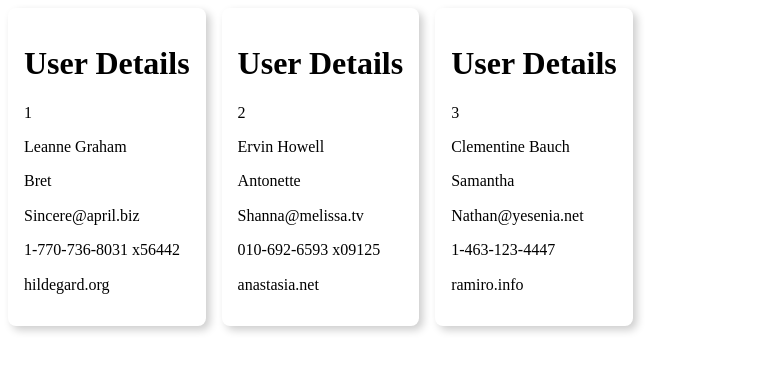
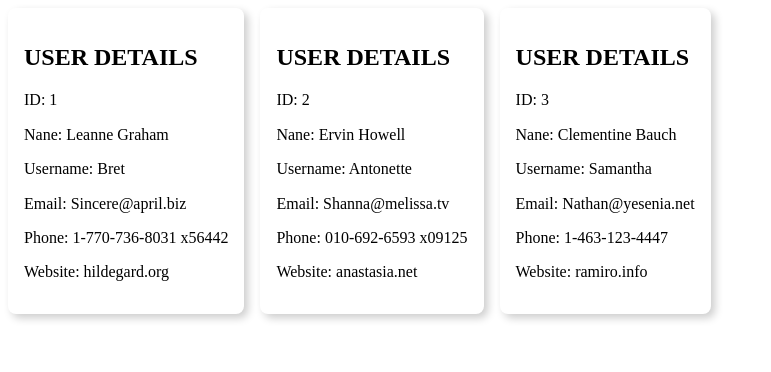
Before and after one commit to ushashir/view-todo-list, a React (Create React App) app: page / in a window 1280 px wide. Shown: the top 372 px of the page, without its empty margins (0-771 px from the left). Built offline with nearby package versions, Linux system fonts and the light colour scheme.

Commit message:
user details

```diff
--- a/src/components/View.js
+++ b/src/components/View.js
@@ -2,19 +2,19 @@ import React from 'react';
 // import users from './users'
 
 
-const View = ( props ) => {
-    const { id, name, username, email, phone, website } = props;
+const View = ( { id, name, username, email, phone, website } ) => {
+
     return (
 
          <div className="bg-light-light dib br3 pa3 ma2 grow bw2 shadow-5">
                 <div>
-                    <h1>User Details</h1>
-                   <p>{ id } </p>
-                   <p>{ name } </p>
-                   <p>{ username } </p>
-                   <p>{ email } </p>
-                   <p>{ phone } </p>
-                   <p>{ website } </p>
+                    <h2>USER DETAILS</h2>
+                   <p>ID: { id } </p>
+                   <p> Nane: { name } </p>
+                   <p> Username: { username } </p>
+                   <p> Email: { email } </p>
+                   <p> Phone: { phone } </p>
+                   <p> Website: { website } </p>
 
                 </div>
            </div>
```
